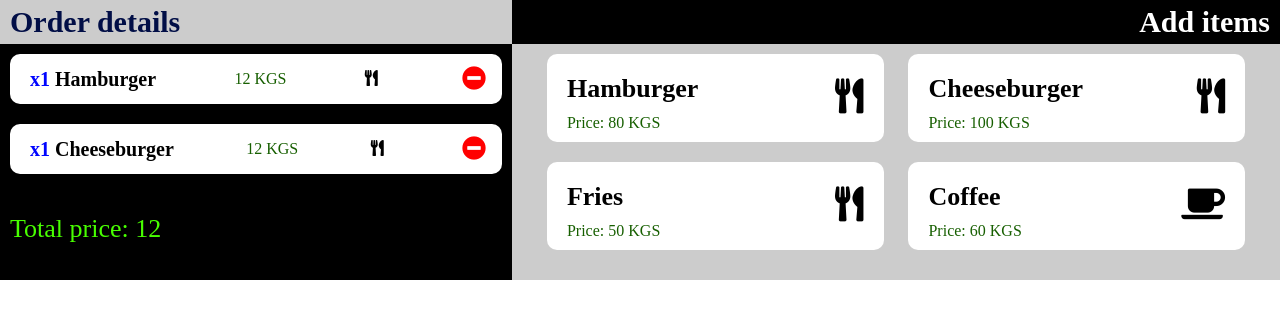
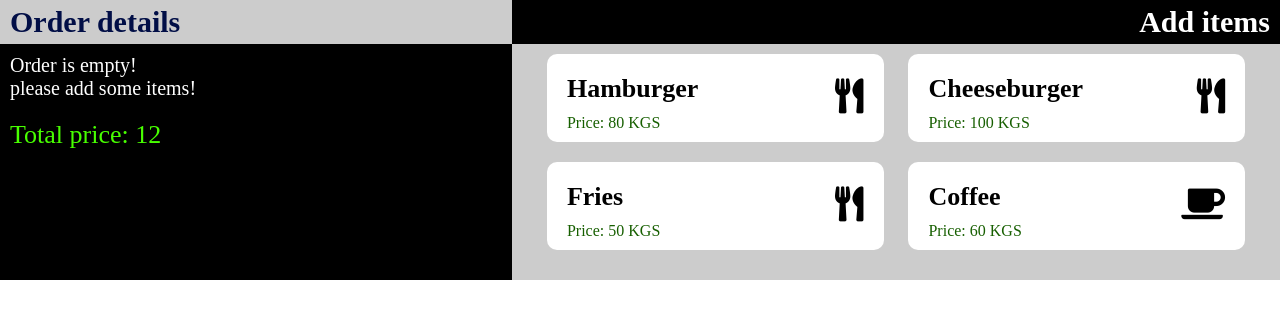
Before and after one commit to Toktomambetov-Sultan/js_group_7_exam_7_Sultan_Toktomambetov, a React (Create React App) app: page / in a window 1280 px wide. Shown: the top 318 px of the page. Built offline with nearby package versions, Linux system fonts and the light colour scheme.

Commit message:
wrote logic of add order

```diff
--- a/src/containers/App/App.js
+++ b/src/containers/App/App.js
@@ -27,28 +27,30 @@ function App() {
       category: "drink",
     },
   ];
-  const [orders, setOrders] = useState([
-    {
-      name: "Hamburger",
-      count: 1,
-    },
-    {
-      name: "Cheeseburger",
-      count: 1,
-    }
-  ]);
-  return (
-    <div className="App">
-      <div className="orders-block">
-        <h3 className="title">Order details</h3>
-        <div className="orders-list">
-          {
-            orders.map(order => (
-              <div className="order" key={order.name}>
+  const setCleanOrders = () => {
+    return staticProducts.map(elem => ({ name: elem.name, count: 0 }));
+  };
+  const [orders, setOrders] = useState(setCleanOrders());
+  const addOrder = (name) => {
+    const copyOrders = [...orders];
+    const index = copyOrders.findIndex(order => order.name === name);
+    const copyOrder = copyOrders[index];
+    copyOrder.count++;
+    copyOrders[index] = copyOrder;
+    setOrders(copyOrders);
+
+  };
+  const ordersList = (
+    orders.map(order => (
+      <div key={order.name}>
+        {
+          order.count ?
+            (
+              < div className="order">
                 <h4 className="order-name">
                   <span className="order-count">x{order.count}</span> {order.name}
                 </h4>
-                <span className="order-price">{order.count * 12} KGS</span>
+                <span className="order-price">{order.count * staticProducts.find(elem => elem.name === order.name).price} KGS</span>
                 <span>
                   {
                     staticProducts.find(elem => elem.name === order.name).category === "food" ? (
@@ -62,7 +64,35 @@ function App() {
                   <i className="fas fa-minus-circle"></i>
                 </button>
               </div>
-            ))
+            )
+            : (
+              <></>
+            )
+        }
+      </div>
+    ))
+  );
+  return (
+    <div className="App">
+      <div className="orders-block">
+        <h3 className="title">Order details</h3>
+        <div className="orders-list">
+          {orders.reduce((acc, order) => {
+            if (order.count || acc) {
+              return true;
+            }
+            return false;
+          }, false)
+            ?
+            (ordersList)
+            :
+            (
+              <span style={{ color: "#fff", fontSize: "20px" }}>
+                Order is empty!
+                <br />
+                please add some items!
+              </span>
+            )
           }
         </div>
         <div className="total-price">Total price: {12}</div>
@@ -71,7 +101,7 @@ function App() {
         <h3 className="title">Add items</h3>
         <div className="all-products">
           {staticProducts.map(elem => (
-            <div className="static-product" key={elem.name}>
+            <div className="static-product" key={elem.name} onClick={() => addOrder(elem.name)}>
               <div className="static-product-left">
                 <h4 className="static-product-name">{elem.name}</h4>
                 <span className="static-product-price">Price: {elem.price} KGS</span>
@@ -89,7 +119,7 @@ function App() {
           ))}
         </div>
       </div>
-    </div>
+    </div >
   );
 }
 
```
